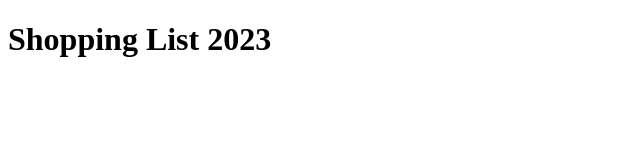
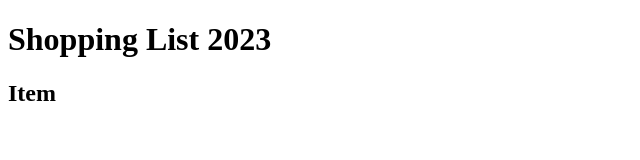
Before and after one commit to Djones917/shoppingList_2023, a plain HTML site: page index.html in a window 1280 px wide. Shown: the full height of the page, 0-640 px from the left. Drawn offline with Linux system fonts and the light colour scheme.

Commit message:
adding some h2 for item

```diff
--- a/index.html
+++ b/index.html
@@ -7,5 +7,8 @@
 </head>
 <body>
     <h1>Shopping List 2023</h1>
+    <div>
+        <h2>Item</h2>
+    </div>
 </body>
 </html>
```
